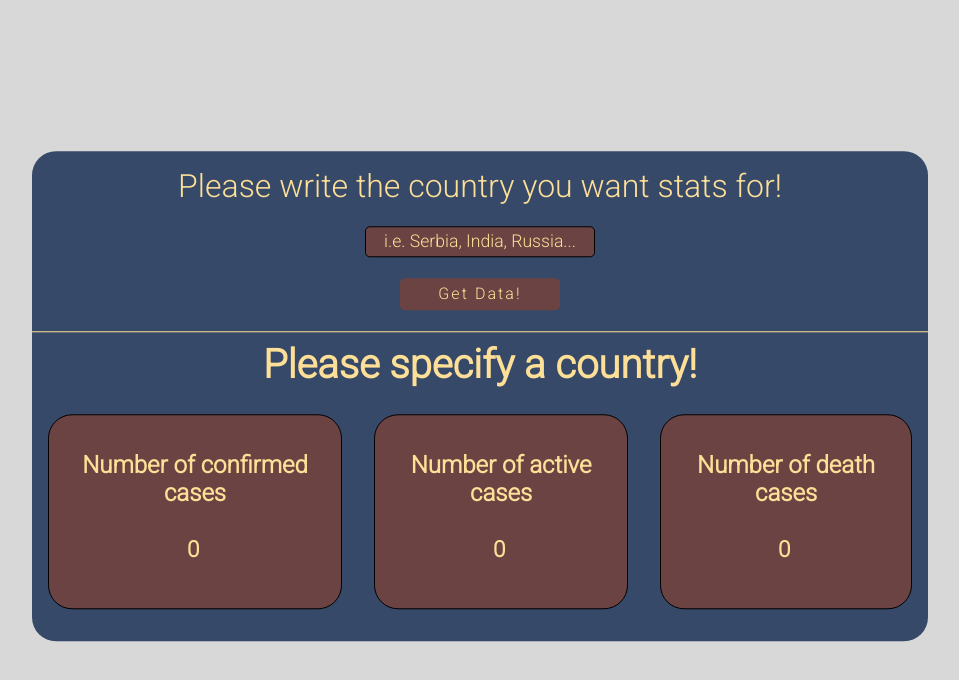
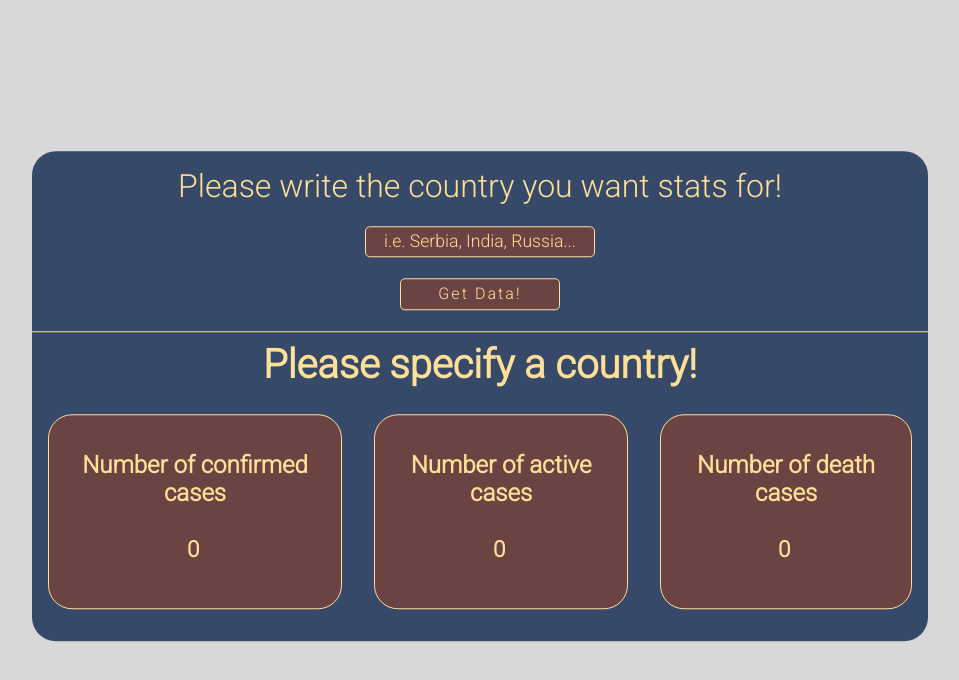
Before and after one commit to SvetozarMiskovic/covid-tracker, a React (Create React App) app: page / in a window 1280 px wide. Shown: the top 680 px of the page, without its empty margins (176-1135 px from the left). Built offline with nearby package versions, Linux system fonts and the light colour scheme.

Commit message:
added autocomplete

```diff
--- a/src/components/App.js
+++ b/src/components/App.js
@@ -10,6 +10,18 @@ function App() {
     active: 0,
     deaths: 0,
   });
+  const [sugCountries, setSugCountries] = useState([]);
+  const [open, setOpen] = useState(false);
+
+  function getCountriesOnStart() {
+    fetch('https://api.covid19api.com/countries')
+      .then(res => res.json())
+      .then(data => {
+        const sugData = data.slice(25, 33);
+        setSugCountries([...sugData]);
+      });
+  }
+
   function setInputHandler(value) {
     setInput(value.toLowerCase());
   }
@@ -44,15 +56,35 @@ function App() {
         });
     }
   }
+  function searchTexthandler(value) {
+    fetch('https://api.covid19api.com/countries')
+      .then(res => res.json())
+      .then(data => {
+        let filtered = data.filter(d => {
+          if (value.length === 0) {
+            let filtered = [];
+          } else {
+            const regex = new RegExp(`^${value}`, 'gi');
 
+            return d.Country.match(regex);
+          }
+        });
+        setSugCountries([...filtered]);
+      });
+  }
   return (
     <div className="App">
       <Form
         getData={getDataHandler}
         inputText={inputText}
         setInputText={setInputHandler}
+        sugCountries={sugCountries}
+        getCountriesOnStart={getCountriesOnStart}
+        open={open}
+        setOpen={setOpen}
+        searchText={searchTexthandler}
       />
-      <Information info={info} />
+      <Information setOpen={setOpen} info={info} />
     </div>
   );
 }
--- a/src/components/Form.js
+++ b/src/components/Form.js
@@ -3,11 +3,16 @@ import '../styles/Form.css';
 function Form(props) {
   return (
     <div id="input">
-      <form>
+      <form autoComplete="off">
         <label htmlFor="country">
           Please write the country you want stats for!
         </label>
         <input
+          onInput={e => {
+            const value = e.target.value;
+            props.searchText(value);
+            props.setOpen(true);
+          }}
           type="text"
           id="country"
           placeholder="i.e. Serbia, India, Russia..."
@@ -17,7 +22,39 @@ function Form(props) {
 
             props.setInputText(value);
           }}
+          onClick={() => {
+            props.getCountriesOnStart();
+            props.setOpen(true);
+          }}
         ></input>
+        {props.open && props.sugCountries.length > 0 ? (
+          <div
+            className="results"
+            onMouseLeave={() => {
+              props.setOpen(false);
+            }}
+          >
+            <ul>
+              {props.sugCountries.map(country => {
+                return (
+                  <div
+                    key={country.Country}
+                    onClick={e => {
+                      const value = e.target.textContent;
+                      props.setInputText(value);
+                      document.querySelector('input[type="text"]').value =
+                        value;
+                      props.setOpen(false);
+                    }}
+                  >
+                    {country.Country}
+                  </div>
+                );
+              })}
+            </ul>
+          </div>
+        ) : null}
+
         <input
           type="submit"
           value="Get Data!"
@@ -27,6 +64,7 @@ function Form(props) {
             props.getData(props.inputText);
             props.setInputText('');
             document.querySelector('input[type="text"]').value = '';
+            props.setOpen(false);
           }}
         ></input>
       </form>
--- a/src/styles/Form.css
+++ b/src/styles/Form.css
@@ -5,22 +5,21 @@
   transform: translateX(-50%);
 }
 form {
+  position: relative;
   display: flex;
   flex-direction: column;
   align-items: center;
   font-size: 2rem;
 }
 
-form > * {
-  margin-bottom: 1.3rem;
-}
 label {
   margin-top: 1rem;
+  margin-bottom: 1.3rem;
 }
 input[type='text'] {
   width: 25%;
   text-align: center;
-  border: 1px solid black;
+  border: 1px solid #fddf97;
   outline: none;
   border-radius: 0.3rem;
   background-color: #6c4343;
@@ -46,9 +45,44 @@ input[type='submit'] {
   color: #fddf97;
   font-family: inherit;
   letter-spacing: 0.13rem;
+  border: 1px solid #fddf97;
+  transition: 0.2s ease-out;
+  margin-bottom: 1.3rem;
+  margin-top: 1.3rem;
 }
 
 input[type='submit']:hover {
   background-color: #fddf97;
+  transition: 0.2s ease-in;
   color: #6c4343;
 }
+
+.results {
+  position: absolute;
+  width: 24%;
+  background-color: #6c4343;
+  border-radius: 0.3rem;
+
+  margin: 0;
+  top: 60%;
+
+  border: 1px solid #fddf97;
+  padding: 0.5rem;
+}
+ul {
+  text-align: left;
+  list-style: none;
+  padding: 0;
+  margin: 0;
+}
+.results div {
+  font-size: 1rem;
+  border-bottom: 1px solid #fddf97;
+  width: 100%;
+  padding: 0.3rem 0 0.3rem 0;
+  cursor: pointer;
+}
+
+.results div:hover {
+  background-color: #364968;
+}
--- a/src/styles/Information.css
+++ b/src/styles/Information.css
@@ -16,7 +16,7 @@ h4 {
 }
 .information-box > * {
   margin: 1rem;
-  border: 1px black solid;
+  border: 1px #fddf97 solid;
   padding: 1rem;
   border-radius: 1.5rem;
   background-color: #6c4343;
```
